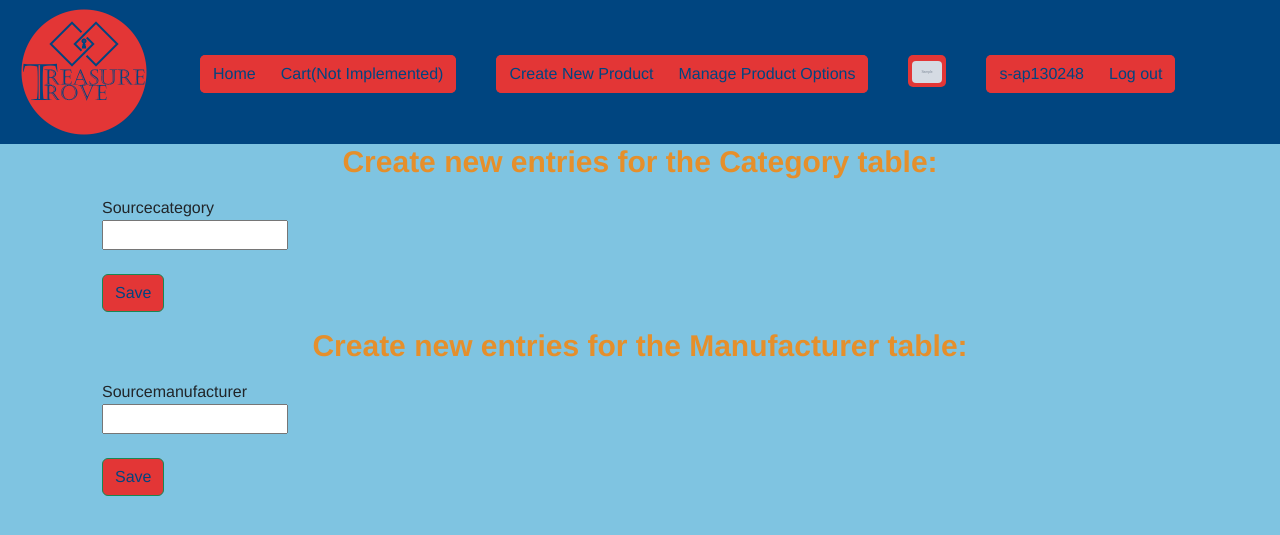
After one commit to APanussis/ITC_4214_A1-Internet_Programming-Alexander_Panussis130248-Final_Project_2, a Django app: page /shop/optionsCreate/ in a window 1280 px wide. The commit adds this page. Shown: the top 535 px of the page. Run offline with Django 4.2, Linux system fonts and the light colour scheme; a user stored in the database is signed in; tables that the repository leaves empty hold one stand-in row (values such as "Sample post"); grey boxes marked "Sample" are stand-in pictures; some libraries are stand-ins or nearby versions.

Commit message:
Additional Models Update -Created new models "ModelCategory" and "ModelManufacturer" in the "ItemsApp" module. -Created the view "viewOptionsCreate" for adding new categories and manufacturers to the list of options in product creation and editing. -Created forms "FormCategory" and "FormManufacturer" and implemented them in the new template "optionsCreate.html", allowing the user basic category and manufacturer entry creation. -Made some changes to the navbar brand logo for user readability (templates/navbar.html, CSS).

```diff
--- a/ProjectTT/ItemsApp/forms.py
+++ b/ProjectTT/ItemsApp/forms.py
@@ -3,16 +3,19 @@ import datetime
 from django import forms
 from django.core.files.uploadedfile import SimpleUploadedFile
 
-from .models import ModelProduct
+from .models import ModelProduct, ModelCategory, ModelManufacturer
 
 class FormSearch(forms.Form):
     q = forms.CharField(label='Search', max_length=50, widget=forms.TextInput(attrs={'placeholder': 'Search'}))
 
 class FormProduct(forms.ModelForm):
+
+
     name                    = forms.CharField(max_length = 60, widget=forms.TextInput)
     image                   = forms.ImageField(required=False)
     description             = forms.CharField(widget=forms.Textarea)    #TextArea widget to give the user space to write something more than a single sentence.
-    category                = forms.CharField(max_length = 20, widget=forms.TextInput)
+    #category                = forms.CharField(max_length = 20, widget=forms.TextInput)
+    category                = forms.ModelChoiceField(queryset=ModelCategory.objects.all()) #Not efficient.
     release_date            = forms.DateField(                          #DateInput widget for convenience
                                     initial=datetime.date.today,
                                     widget= forms.DateInput
@@ -25,7 +28,8 @@ class FormProduct(forms.ModelForm):
                                         )
                                     )
     current_stock           = forms.IntegerField(min_value=0)
-    manufacturer            = forms.CharField(max_length = 30, widget=forms.TextInput)
+    #manufacturer            = forms.CharField(max_length = 30, widget=forms.TextInput)
+    manufacturer            = forms.ModelChoiceField(queryset=ModelManufacturer.objects.all()) #Not efficient. Might have to fix this if number of store manufacturers starts to bloat requests.
     price                   = forms.DecimalField(decimal_places = 2, max_digits = 8, min_value=0.01)
     featured_status         = forms.BooleanField(required=False)
     featured_promo_overlay  = forms.ImageField(required=False)
@@ -45,6 +49,24 @@ class FormProduct(forms.ModelForm):
             'featured_promo_overlay',
         ]
 
+class FormCategory(forms.ModelForm):
+    sourceCategory          = forms.CharField(max_length = 20)
+
+    class Meta:
+        model = ModelCategory
+        fields = [
+            'sourceCategory',
+        ]
+
+class FormManufacturer(forms.ModelForm):
+    sourceManufacturer      = forms.CharField(max_length = 30)
+
+    class Meta:
+        model = ModelManufacturer
+        fields = [
+            'sourceManufacturer',
+        ]
+
 # # # # # # #
 # REFERENCE #
 # # # # # # #
@@ -59,6 +81,18 @@ class FormProduct(forms.ModelForm):
 #     price = models.DecimalField(decimal_places = 2, max_digits = 8)
 #     featuredStatus = models.BooleanField(blank = True, null = True, default=False)
 #     featuredPromoOverlay = models.ImageField(blank=True, null=True)
+
+# class ModelCategory(models.Model):
+#     sourceCategory = models.CharField(max_length = 20)
+#
+#     class Meta:
+#         ordering = ["sourceCategory"]
+
+# class ModelManufacturer(models.Model):
+#     sourceManufacturer = models.CharField(max_length = 30)
+#
+#     class Meta:
+#         ordering = ["sourceManufacturer"]
 
 #                                ╔═════════════════════════════════╗
 # ═══════════════════════════════╣ Unused/Deprecated Code Snippets ╠═══════════════════════════════
--- /dev/null
+++ b/ProjectTT/ItemsApp/templates/ItemsApp/optionsCreate.html
@@ -0,0 +1,53 @@
+{% extends 'base.html' %}
+{% load static %}
+
+{% block content_productInfo %}
+    <h1>
+        Create new entries for the Category table:
+    </h1>
+    <form action='.' method='POST' enctype="multipart/form-data"> {% csrf_token %}
+        <div class="container-md">
+            {% for field in keyFormCategory %}
+            <div class="row m-2">
+                <div class="col-md-auto">
+                    <label>{{field.label}}</label>
+                    <p>{{field}}</p>
+                </div>
+            </div>
+            {% endfor %}
+        </div>
+
+        <div class="container-md">
+            <div class="row mb-3 m-2"> <!-- Attempts to execute a POST method to create new product entry in DB-->
+                <div class="col-md-4 ">
+                    <input class="btn btn-success" type='submit' value='Save'/>
+                </div>
+            </div>
+        </div>
+    </form>
+
+    <h1>
+        Create new entries for the Manufacturer table:
+    </h1>
+    <form action='.' method='POST' enctype="multipart/form-data"> {% csrf_token %}
+        <div class="container-md">
+            {% for field in keyFormManufacturer %}
+            <div class="row m-2">
+                <div class="col-md-auto">
+                    <label>{{field.label}}</label>
+                    <p>{{field}}</p>
+                </div>
+            </div>
+            {% endfor %}
+        </div>
+
+        <div class="container-md">
+            <div class="row mb-3 m-2"> <!-- Attempts to execute a POST method to create new product entry in DB-->
+                <div class="col-md-4 ">
+                    <input class="btn btn-success" type='submit' value='Save'/>
+                </div>
+            </div>
+        </div>
+    </form>
+
+{% endblock content_productInfo %}
--- a/ProjectTT/ItemsApp/urls.py
+++ b/ProjectTT/ItemsApp/urls.py
@@ -1,10 +1,10 @@
 from django.urls import path
-from .views import viewProductInfo, viewProductCreate, viewProductSearch, viewProductEdit, viewProductDelete, viewTest
-
+from .views import viewTest, viewProductSearch, viewOptionsCreate, viewProductCreate, viewProductInfo, viewProductEdit ,viewProductDelete
 
 urlpatterns = [
     path('test/', viewTest, name='test'),
     path('home/', viewProductSearch, name='home'),
+    path('optionsCreate/', viewOptionsCreate, name='optionsCreate'),
     path('productCreate/', viewProductCreate, name='productCreate'),
     path('<int:id>/productInfo/', viewProductInfo, name='productInfo'),
     path('<int:id>/productEdit/', viewProductEdit, name='productEdit'),
--- a/ProjectTT/ItemsApp/views.py
+++ b/ProjectTT/ItemsApp/views.py
@@ -8,8 +8,8 @@ from django.contrib.postgres.search import SearchVector, SearchQuery, SearchRank
 from django.contrib.auth.decorators import login_required
 from django.urls import reverse
 
-from .forms import FormProduct, FormSearch
-from .models import ModelProduct
+from .forms import FormProduct, FormCategory, FormManufacturer, FormSearch
+from .models import ModelProduct, ModelCategory, ModelManufacturer
 
 # Create your views here.
 
@@ -18,7 +18,7 @@ from .models import ModelProduct
 # ║ ║ ║ ║ ║ ║ ║ ║ ║ ║ ║ ║ ║ ║ ║ ║ ╚════════════════════════════════════════════════╝ ║ ║ ║ ║ ║ ║ ║ ║ ║ ║ ║ ║ ║ ║ ║ ║
 
 @login_required
-def viewTest(request, *args, **kwargs): ##### WIP - Currently working on
+def viewTest(request, *args, **kwargs):
     currentUser = str(request.user)
     flagAuthenticated = str(request.user.is_authenticated)
     s2 = str(args)
@@ -72,19 +72,40 @@ def viewProductSearch(request):
     return render(request, "ItemsApp/home.html", context)
 
 @login_required
-def viewProductCreate(request): #FIX IMAGES NOT GETTING SAVED IN SEPERATE DIRS
+def viewOptionsCreate(request):
+
+    formCategoryRetrieved = FormCategory(request.POST or None)
+    formManufacturerRetrieved = FormManufacturer(request.POST or None)
+
+    if formCategoryRetrieved.is_valid():
+        formCategoryRetrieved.save()
+        formCategoryRetrieved = FormCategory()
+
+    if formManufacturerRetrieved.is_valid():
+        formManufacturerRetrieved.save()
+        formManufacturerRetrieved = FormManufacturer()
+
+    context = {
+        "keyFormCategory": formCategoryRetrieved,
+        "keyFormManufacturer": formManufacturerRetrieved,
+    }
+    return render(request, "ItemsApp/optionsCreate.html", context)
+
+@login_required
+def viewProductCreate(request):
 
     initial_data = {
         'release_date': datetime.date.today(),
     }
 
     # Simplified version of CODE SNIPPET(1*), using the forms.ModelForm instead of a raw forms.Form
-    formRetrieved = FormProduct(request.POST or None, request.FILES or None, initial=initial_data) #Current date as "initial_data" for the "release_date" field
-    if formRetrieved.is_valid():
-        formRetrieved.save()
-        formRetrieved = FormProduct()
+    formProductRetrieved = FormProduct(request.POST or None, request.FILES or None, initial=initial_data) #Current date as "initial_data" for the "release_date" field
+    if formProductRetrieved.is_valid():
+        formProductRetrieved.save()
+        formProductRetrieved = FormProduct()
+
     context = {
-        "keyForm": formRetrieved,
+        "keyForm": formProductRetrieved,
     }
     return render(request, "ItemsApp/productCreate.html", context)
 
--- a/ProjectTT/static_dev/css/styleTT.css
+++ b/ProjectTT/static_dev/css/styleTT.css
@@ -170,7 +170,11 @@ ul {
     color: #e2c479 !important;
 }
 
-.TTprofImage:hover {
+.TTimage:hover {
     background-color: #E58F2B !important;
     box-shadow: 0 0 15px #651D77 !important;
 }
+
+.TTimage {
+    color: #004580;
+}
--- a/ProjectTT/templates/navbar.html
+++ b/ProjectTT/templates/navbar.html
@@ -1,19 +1,28 @@
 {% load static %}
+
+
+
+
 
 <header class="sticky-top">
     <nav class="navbar navbar-dark navbar-expand-md">
-        <div class="container-fluid">
+        <div class="container-fluid" style="max-height: 128px;">
 
+            <!-- Note: Create a logo with transparent font color to make it interact with background colors for readability. -->
             <div class="d-md-none m-2"> <!--BS class - hide on md and wider screens-->
+                <div class="rounded-2 TTimage">
                     <a class="navbar-brand" href="{% url 'home' %}">
                         <img src="{% static 'logoTT_9.webp' %}" alt="Treasure Trove" width="64" height="me-auto">
                     </a>
                 </div>
+            </div>
 
             <div class="d-none d-md-block m-2"> <!--BS class - hide on screens smaller than md-->
+                <div class="rounded-2 TTimage">
                     <a class="navbar-brand" href="{% url 'home' %}">
                         <img src="{% static 'logoTT_9.webp' %}" alt="Treasure Trove" width="128" height="me-auto">
                     </a>
+                </div>
             </div>
 
             <button class="navbar-toggler btn-dark" type="button" data-bs-toggle="collapse" data-bs-target="#navbarTT" aria-controls="navbarTT" aria-expanded="false" aria-label="Toggle navigation">
@@ -25,18 +34,18 @@
                     <li class="nav-item flex-fill">
                         <div class="btn-group">
                             <a href="{% url 'home' %}" class="btn">Home</a>
-                            <a href="{% url 'test' %}" class="btn">Test Page</a>
-                            <a href="/cart" class="btn">Cart</a> <!-- Add item counter blip to this button.-->
+                            <a href="/cart" class="btn">Cart(Not Implemented)</a> <!-- Add item counter blip to this button.-->
                         </div>
                     </li>
                     {% if user.is_authenticated %}
-                        <li class="nav-item flex-fill">
+                        <li class="nav-item flex-fill"> <!-- Should only appear for 'staff' and 'superuser' flagged users.-->
                             <div class="btn-group">
-                                <a href="{% url 'productCreate' %}" class="btn">Create New Product</a> <!-- Should only appear for 'staff' and 'superuser' flagged users.-->
+                                <a href="{% url 'productCreate' %}" class="btn">Create New Product</a>
+                                <a href="{% url 'optionsCreate' %}" class="btn">Manage Product Options</a>
                             </div>
                         </li>
                         <a href="{% url 'profile' %}">
-                            <li class="nav-item flex-fill TTprofImage">
+                            <li class="nav-item flex-fill TTimage">
                                 <div class="p-1">
                                     <img src="{{ user.modelprofile.image.url }}" class="img-fluid rounded-1" width="30" height="auto" alt="Image of {{ user.username }}">
                                 </div>
```
Also changed, not shown: ProjectTT/ItemsApp/models.py (+22 -3 lines), ProjectTT/templates/cart.html (+2 -8 lines), ProjectTT/ItemsApp/migrations/0002_modelcategory_modelmanufacturer_and_more.py (added), ProjectTT/ItemsApp/migrations/0003_alter_modelcategory_sourcecategory_and_more.py (added), ProjectTT/ItemsApp/migrations/0004_alter_modelproduct_category_and_more.py (added). Lines whose indentation alone changed are shown as unchanged.
